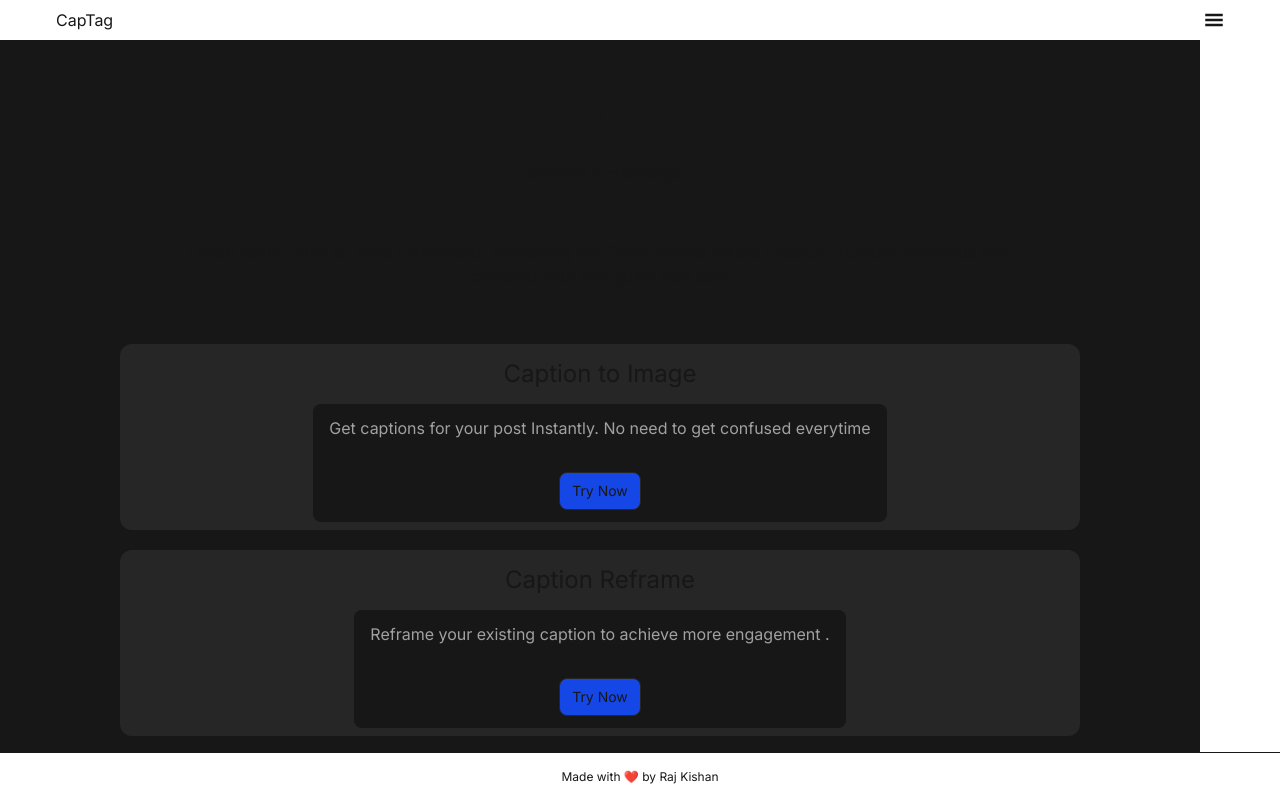
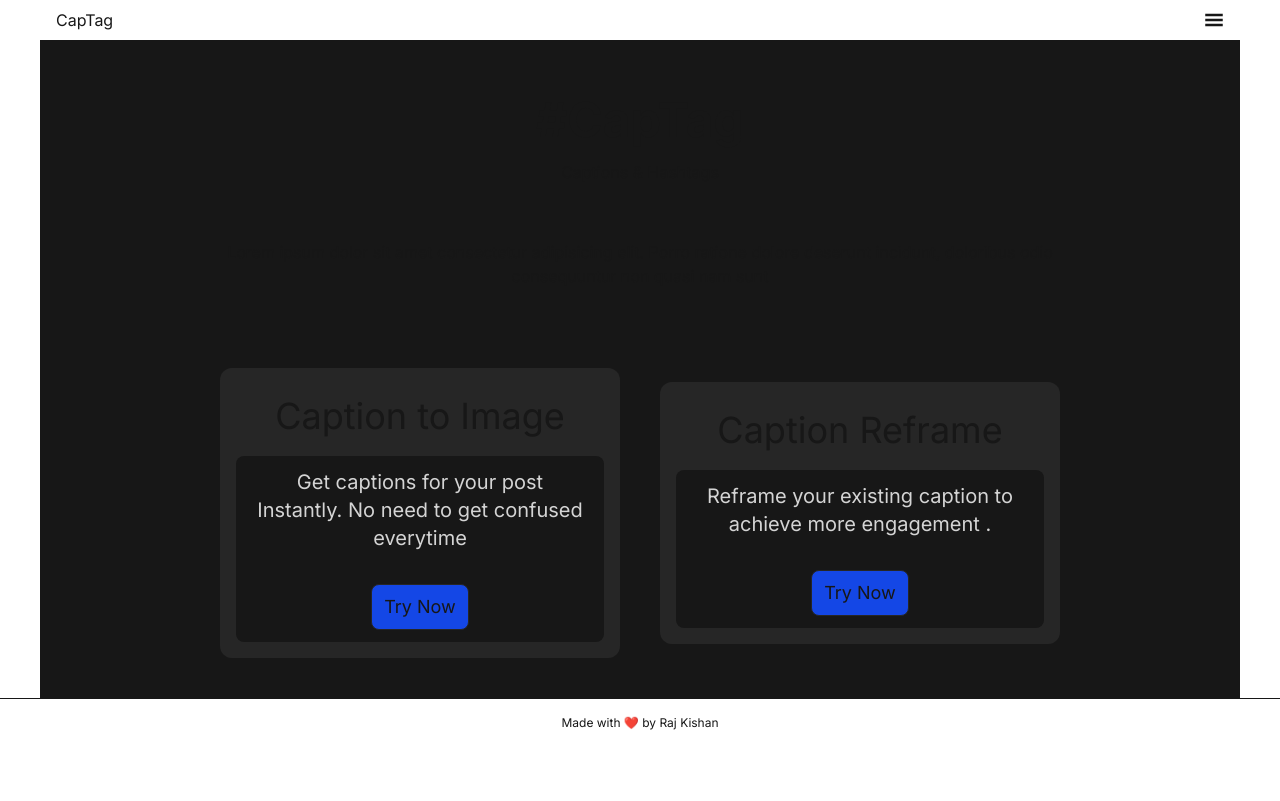
Before and after one commit to RajKishan1/captag, a Next.js app: page / in a window 1280 px wide. Built offline with nearby package versions, Linux system fonts and the light colour scheme.

Commit message:
fix:result area

```diff
--- a/src/app/page.tsx
+++ b/src/app/page.tsx
@@ -3,7 +3,7 @@ import React from "react";
 
 const page = () => {
   return (
-    <div className="bg-[#171717] max-w-[1200px]">
+    <div className="bg-[#171717] max-w-[1200px] mx-auto">
       <HeroSection />
     </div>
   );
--- a/src/app/reframeText/page.tsx
+++ b/src/app/reframeText/page.tsx
@@ -9,7 +9,8 @@ const Page = () => {
   const [text, setText] = useState<string>("");
   const [usermood, setUsermood] = useState<string>("");
   const [socialPlatform, setSocialPlatform] = useState<string>("");
-  const [result, setResult] = useState<string>("Zca");
+  const [result, setResult] = useState<string>("");
+  const [visible, setVisible] = useState<string>("hidden");
   const [copied, setCopied] = useState(false);
 
   const handleCopy = async () => {
@@ -18,13 +19,13 @@ const Page = () => {
       setCopied(true);
       setTimeout(() => {
         setCopied(false);
-      }, 3000);
+      }, 4000);
     } catch (err) {
       console.error("Failed to copy", err);
     }
   };
   return (
-    <div className="h-screen max-w-[1200px] mx-auto flex flex-col gap-4">
+    <div className="h-screen max-w-[1200px] mx-auto flex flex-col  gap-4">
       <h1 className="text-xl font-semibold mx-auto text-center my-4 mt-8">
         Refine your Captions and Tweets
       </h1>
@@ -36,9 +37,10 @@ const Page = () => {
         setUsermood={setUsermood}
         socialPlatform={socialPlatform}
         setSocialPlatform={setSocialPlatform}
+        setVisible={setVisible}
       />
 
-      <div className="w-full p-2 ">
+      <div className={`w-full p-2 ${visible}`}>
         <div className="bg-neutral-900 rounded-lg border border-neutral-700 p-2">
           <div>
             {" "}
@@ -49,7 +51,7 @@ const Page = () => {
               onClick={handleCopy}
               className="text-xs px-3 py-2 border border-neutral-700 rounded-lg bg-neutral-900"
             >
-              {!copied ? <FaCopy /> : <IoMdDoneAll />}
+              {!copied ? <FaCopy /> : <IoMdDoneAll color="green" size={14} />}
             </button>
           </div>
         </div>
--- a/src/components/homepage/Features.tsx
+++ b/src/components/homepage/Features.tsx
@@ -7,13 +7,13 @@ interface prop {
 }
 export const FeatureDiv = ({ text, title, buttonText, route }: prop) => {
   return (
-    <div className=" w-4/5 p-2 rounded-xl flex flex-col items-center gap-2  bg-neutral-800">
-      <h2 className="my-1.5 text-center text-2xl ">{title}</h2>
+    <div className=" w-4/5 max-w-[400px] p-2 lg:p-4 rounded-xl flex flex-col my-6 items-center gap-2 bg-neutral-800">
+      <h2 className="my-1.5 lg:my-3 text-center text-2xl lg:text-4xl">{title}</h2>
       <span className="flex flex-col items-center gap-3 bg-neutral-900 rounded-lg px-1 py-3">
-        <p className="text-center px-3 text-neutral-400">{text}</p>
+        <p className="text-center text-sm lg:text-xl px-3 text-neutral-300">{text}</p>
         <a
           href={route}
-          className="px-3  py-2 border border-neutral-800 text-sm bg-blue-700 mt-5 rounded-lg"
+          className="px-3  py-2 border border-neutral-800 text-sm lg:text-lg bg-blue-700 mt-5 rounded-lg"
         >
           {buttonText}
         </a>
@@ -24,7 +24,7 @@ export const FeatureDiv = ({ text, title, buttonText, route }: prop) => {
 const Features = () => {
   return (
     <div className="w-full  flex flex-col gap-4">
-      <div className="flex flex-col items-center justify-between gap-5">
+      <div className="flex flex-col lg:flex-row items-center justify-between lg:justify-center gap-4 lg:gap-10">
         <FeatureDiv
           route="/captionGenerator"
           title="Caption to Image"
--- a/src/components/reframeCaption/InputArea.tsx
+++ b/src/components/reframeCaption/InputArea.tsx
@@ -8,6 +8,7 @@ interface InputAreaProps {
   setUsermood: (value: string) => void;
   socialPlatform: string;
   setSocialPlatform: (value: string) => void;
+  setVisible: (value: string) => void;
 }
 
 const InputArea = ({
@@ -17,6 +18,7 @@ const InputArea = ({
   setUsermood,
   socialPlatform,
   setSocialPlatform,
+  setVisible,
 }: InputAreaProps) => {
   const selectWrapperClass =
     "text-white text-xs bg-[#202020] px-2 py-2 rounded-lg border border-neutral-700";
@@ -75,6 +77,7 @@ const InputArea = ({
           className="size-9 ml-4 rounded-full bg-[#202020] flex items-center justify-center border border-neutral-500 text-sm hover:scale-105"
           onClick={() => {
             console.log(usermood, text, socialPlatform);
+            setVisible("block");
           }}
         >
           <SiCodemagic color="white" size={16} />
```
